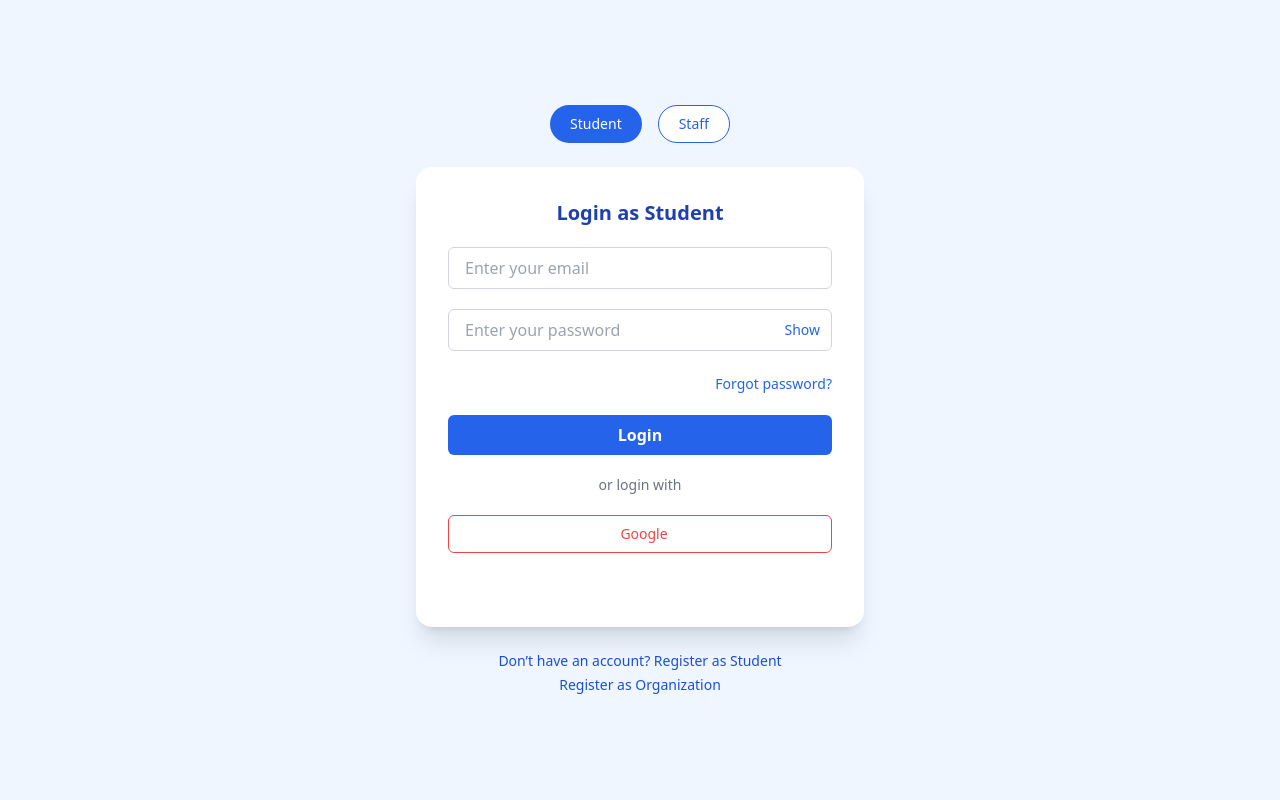
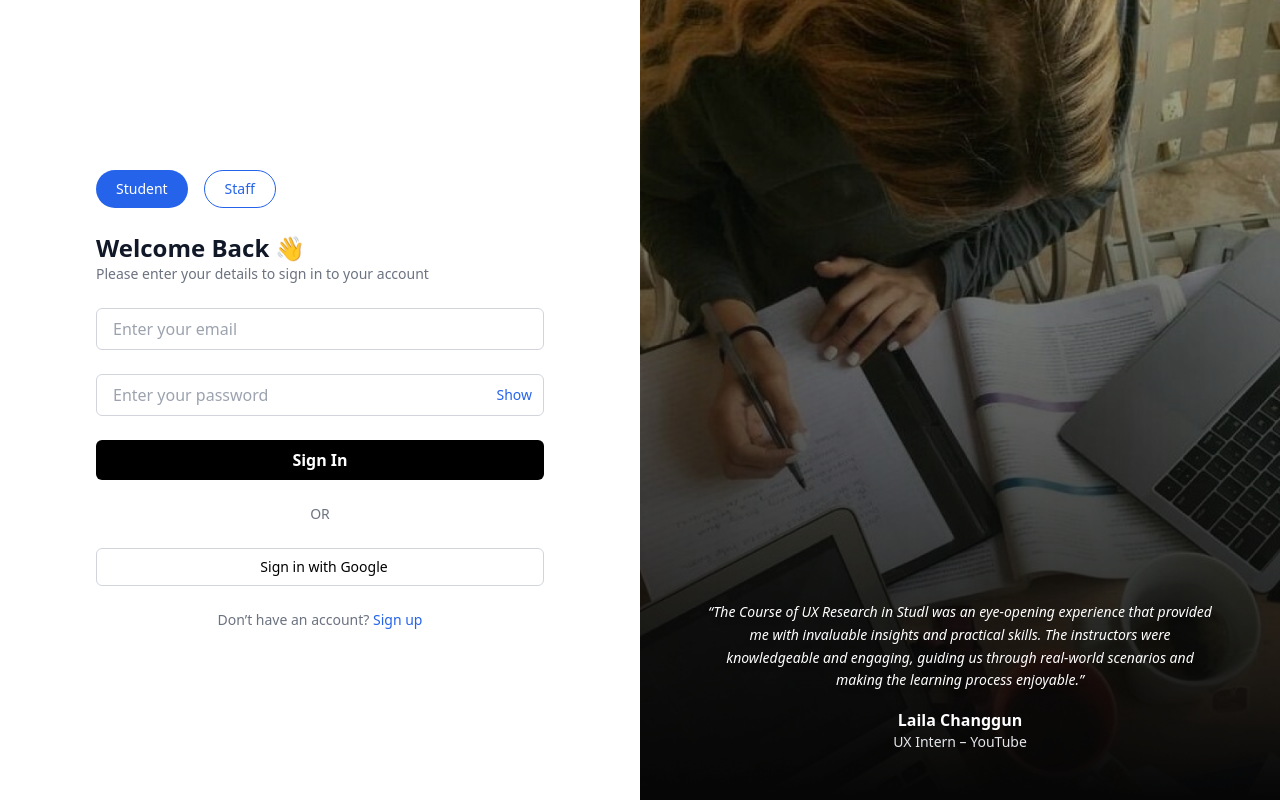
Before and after one commit to Sauhard74/studl-web, a React (Vite) app in the folder studl-frontend/: page /login in a window 1280 px wide. Built offline with nearby package versions, Linux system fonts and the light colour scheme.

Commit message:
Changed design of Login.jsx

```diff
--- a/studl-frontend/src/pages/Login.jsx
+++ b/studl-frontend/src/pages/Login.jsx
@@ -43,146 +43,136 @@ export default function Login() {
   };
 
   return (
-    <div className="min-h-screen flex flex-col items-center justify-center bg-blue-50 px-4 py-12">
-      {/* Toggle Buttons */}
-      <div className="flex gap-4 mb-6">
+    <div className="min-h-screen grid grid-cols-1 md:grid-cols-2">
+      {/* LEFT PANEL: FORM */}
+      <div className="flex items-center justify-center bg-white px-8 py-12">
+        <div className="w-full max-w-md space-y-6">
+          {/* Tab Switcher */}
+          <div className="flex gap-4">
+            {["student", "staff"].map((role) => (
               <button
-          onClick={() => setActiveTab("student")}
+                key={role}
+                onClick={() => setActiveTab(role)}
                 className={`px-5 py-2 rounded-full text-sm font-medium transition ${
-            activeTab === "student"
+                  activeTab === role
                     ? "bg-blue-600 text-white"
                     : "bg-white border border-blue-600 text-blue-600"
                 }`}
               >
-          Student
+                {role.charAt(0).toUpperCase() + role.slice(1)}
               </button>
+            ))}
+          </div>
+
+          {/* Header */}
+          <div>
+            <h2 className="text-2xl font-bold text-gray-900">Welcome Back 👋</h2>
+            <p className="text-sm text-gray-500">
+              Please enter your details to sign in to your account
+            </p>
+          </div>
+
+          {/* Error */}
+          {error && (
+            <div className="text-red-500 text-sm text-center">{error}</div>
+          )}
+
+          {/* Inputs */}
+          <TextBox
+            type="email"
+            placeholder="Enter your email"
+            value={activeTab === "student" ? studentEmail : staffEmail}
+            onChange={(e) =>
+              activeTab === "student"
+                ? setStudentEmail(e.target.value)
+                : setStaffEmail(e.target.value)
+            }
+            className="w-full px-4 py-2 border border-gray-300 rounded-md"
+          />
+
+          <div className="relative">
+            <TextBox
+              type={
+                activeTab === "student"
+                  ? showStudentPassword
+                    ? "text"
+                    : "password"
+                  : showStaffPassword
+                  ? "text"
+                  : "password"
+              }
+              placeholder="Enter your password"
+              value={activeTab === "student" ? studentPassword : staffPassword}
+              onChange={(e) =>
+                activeTab === "student"
+                  ? setStudentPassword(e.target.value)
+                  : setStaffPassword(e.target.value)
+              }
+              className="w-full px-4 py-2 border border-gray-300 rounded-md"
+            />
             <button
-          onClick={() => setActiveTab("staff")}
-          className={`px-5 py-2 rounded-full text-sm font-medium transition ${
-            activeTab === "staff"
-              ? "bg-blue-600 text-white"
-              : "bg-white border border-blue-600 text-blue-600"
-          }`}
+              onClick={() =>
+                activeTab === "student"
+                  ? setShowStudentPassword((p) => !p)
+                  : setShowStaffPassword((p) => !p)
+              }
+              className="absolute right-3 top-1/2 -translate-y-1/2 text-sm text-blue-600 hover:underline"
             >
-          Staff
+              Show
             </button>
           </div>
 
-      {/* Card Wrapper with Slide Animation */}
-      <div className="relative w-full max-w-md h-[460px] overflow-hidden rounded-2xl bg-white shadow-xl">
-        {/* Form Container */}
-        <div
-          className={`absolute top-0 left-0 w-full h-full transition-all duration-500 ease-in-out
-            ${activeTab === "student" ? "translate-x-0" : "-translate-x-full"}`}
+          {/* CTA Button */}
+          <Button
+            onClick={() => handleLogin(activeTab)}
+            className="w-full bg-black text-white py-2 rounded-md hover:bg-gray-900"
           >
-          {/* Student Login Form */}
-          <div className="p-8 space-y-5">
-            <h2 className="text-xl font-bold text-blue-800 text-center">Login as Student</h2>
-            {error && activeTab === "student" && (
-              <div className="text-red-500 text-sm text-center">{error}</div>
-            )}
-            <TextBox
-              type="email"
-              placeholder="Enter your email"
-              value={studentEmail}
-              onChange={(e) => setStudentEmail(e.target.value)}
-              className="w-full px-4 py-2 border border-gray-300 rounded-md focus:ring-2 focus:ring-blue-500"
-            />
-            <div className="relative">
-              <TextBox
-                type={showStudentPassword ? "text" : "password"}
-                placeholder="Enter your password"
-                value={studentPassword}
-                onChange={(e) => setStudentPassword(e.target.value)}
-                className="w-full px-4 py-2 border border-gray-300 rounded-md focus:ring-2 focus:ring-blue-500"
-              />
-              <button
-                onClick={() => setShowStudentPassword(!showStudentPassword)}
-                className="absolute right-3 top-1/2 -translate-y-1/2 text-sm text-blue-600 hover:underline"
-              >
-                {showStudentPassword ? "Hide" : "Show"}
-              </button>
-            </div>
-            <div className="text-right">
-              <a href="#" className="text-sm text-blue-600 hover:underline">Forgot password?</a>
-            </div>
-            <Button
-              className="w-full bg-blue-600 text-white py-2 rounded-md hover:bg-blue-700 transition"
-              onClick={() => handleLogin("student")}
-            >
-              Login
+            Sign In
           </Button>
-            <div className="text-center text-sm text-gray-500">or login with</div>
+
+          {/* Divider */}
+          <div className="text-center text-sm text-gray-500">OR</div>
+
+          {/* Google Sign In */}
           <a
             href="#"
-              className="flex items-center justify-center gap-2 px-4 py-2 border border-red-500 text-red-500 rounded-md hover:bg-red-50 transition text-sm font-medium"
+            className="flex items-center justify-center gap-2 px-4 py-2 border border-gray-300 rounded-md hover:bg-gray-50 transition text-sm font-medium"
           >
-              <i className="bx bxl-google text-lg"></i> Google
+            <i className="bx bxl-google text-lg"></i> Sign in with Google
           </a>
-          </div>
-        </div>
 
-        {/* Staff Login Form */}
-        <div
-          className={`absolute top-0 left-full w-full h-full transition-all duration-500 ease-in-out
-            ${activeTab === "staff" ? "-translate-x-full" : "translate-x-0"}`}
-        >
-          <div className="p-8 space-y-5">
-            <h2 className="text-xl font-bold text-blue-800 text-center">Login as Staff</h2>
-            {error && activeTab === "staff" && (
-              <div className="text-red-500 text-sm text-center">{error}</div>
-            )}
-            <TextBox
-              type="email"
-              placeholder="Enter your email"
-              value={staffEmail}
-              onChange={(e) => setStaffEmail(e.target.value)}
-              className="w-full px-4 py-2 border border-gray-300 rounded-md focus:ring-2 focus:ring-blue-500"
-            />
-            <div className="relative">
-              <TextBox
-                type={showStaffPassword ? "text" : "password"}
-                placeholder="Enter your password"
-                value={staffPassword}
-                onChange={(e) => setStaffPassword(e.target.value)}
-                className="w-full px-4 py-2 border border-gray-300 rounded-md focus:ring-2 focus:ring-blue-500"
-              />
-              <button
-                onClick={() => setShowStaffPassword(!showStaffPassword)}
-                className="absolute right-3 top-1/2 -translate-y-1/2 text-sm text-blue-600 hover:underline"
-              >
-                {showStaffPassword ? "Hide" : "Show"}
-              </button>
-            </div>
-            <div className="text-right">
-              <a href="#" className="text-sm text-blue-600 hover:underline">Forgot password?</a>
-            </div>
-            <Button
-              className="w-full bg-blue-600 text-white py-2 rounded-md hover:bg-blue-700 transition"
-              onClick={() => handleLogin("staff")}
-            >
-              Login
-            </Button>
-            <div className="text-center text-sm text-gray-500">or login with</div>
-            <a
-              href="#"
-              className="flex items-center justify-center gap-2 px-4 py-2 border border-red-500 text-red-500 rounded-md hover:bg-red-50 transition text-sm font-medium"
-            >
-              <i className="bx bxl-google text-lg"></i> Google
-            </a>
+          {/* Bottom link */}
+          <div className="text-center text-sm text-gray-500">
+            Don’t have an account?{" "}
+            <Link to="/register" className="text-blue-600 hover:underline">
+              Sign up
+            </Link>
           </div>
         </div>
       </div>
 
-      {/* Bottom Links */}
-      <div className="mt-6 text-sm text-blue-700 flex flex-col items-center gap-1">
-        <Link to="/register" className="hover:underline">
-          Don’t have an account? Register as Student
-        </Link>
-        <Link to="/org-registration" className="hover:underline">
-          Register as Organization
-        </Link>
+      {/* RIGHT PANEL: TESTIMONIAL */}
+      <div className="hidden md:block relative w-full h-screen">
+        {/* Full background image */}
+        <img
+          src="src/assets/quotes.png"
+          alt="Testimonial"
+          className="w-full h-full object-cover"
+        />
+
+        {/* Overlay for quote */}
+        <div className="absolute inset-0 bg-black/30"></div> {/* Optional dark overlay */}
+
+        {/* Text inside image */}
+        <div className="absolute bottom-12 px-10 w-full text-white text-center">
+          <p className="text-sm italic leading-relaxed drop-shadow-md max-w-lg mx-auto">
+            “The Course of UX Research in Studl was an eye-opening experience that provided me with invaluable insights and practical skills. The instructors were knowledgeable and engaging, guiding us through real-world scenarios and making the learning process enjoyable.”
+          </p>
+          <div className="mt-4 font-semibold text-white">Laila Changgun</div>
+          <div className="text-sm text-gray-200">UX Intern – YouTube</div>
         </div>
+      </div>
+
     </div>
   );
 }
```
Also changed, not shown: studl-frontend/src/assets/quotes.png (added). Lines whose indentation alone changed are shown as unchanged.
